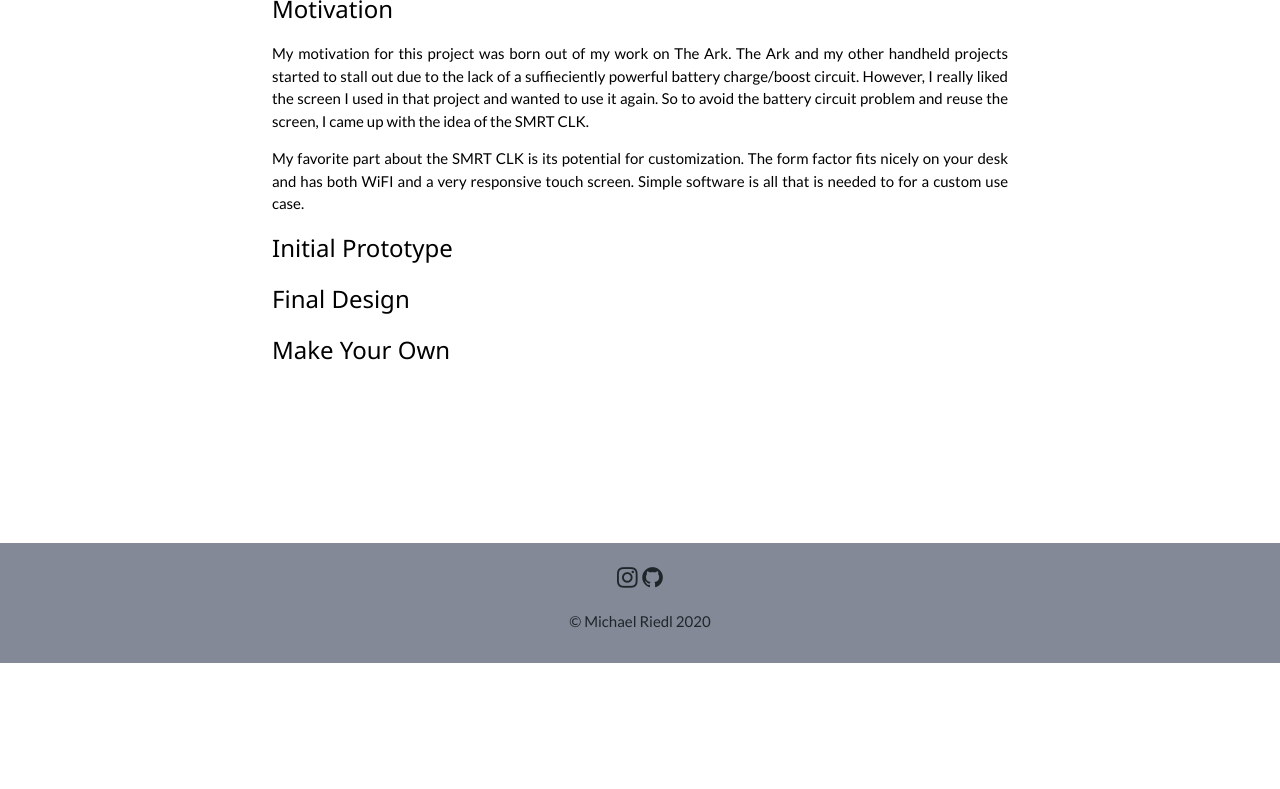
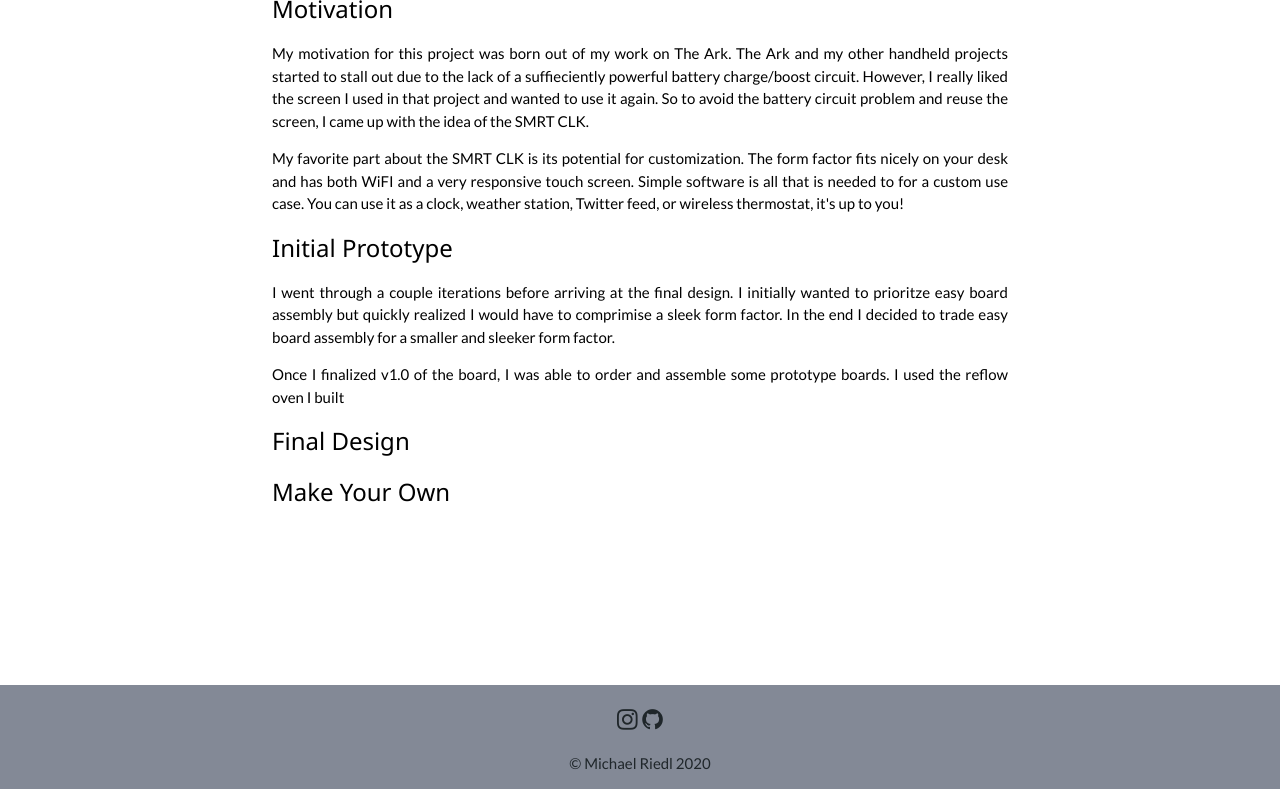
Before and after one commit to michaelriedl/michaelriedl.github.io, a Jekyll site: the page built from projects/SMRT_CLK.html, in a window 1280 px wide and 900 px high, scrolled down 559 px, cut to the strip 111-900 px from the top of the window. Built offline with Jekyll 4.4.1, drawn with Linux system fonts in a browser that asks for light colours; before the commit the page ends 1333 px from its top, so only the background shows below that.

Commit message:
File update

```diff
--- a/projects/SMRT_CLK.html
+++ b/projects/SMRT_CLK.html
@@ -11,9 +11,10 @@ title: SMRT CLK
         </p>
         <h3>Motivation</h3>
         <p>My motivation for this project was born out of my work on The Ark. The Ark and my other handheld projects started to stall out due to the lack of a suffieciently powerful battery charge/boost circuit. However, I really liked the screen I used in that project and wanted to use it again. So to avoid the battery circuit problem and reuse the screen, I came up with the idea of the SMRT CLK.</p>
-        <p>My favorite part about the SMRT CLK is its potential for customization. The form factor fits nicely on your desk and has both WiFI and a very responsive touch screen. Simple software is all that is needed to for a custom use case.</p>
+        <p>My favorite part about the SMRT CLK is its potential for customization. The form factor fits nicely on your desk and has both WiFI and a very responsive touch screen. Simple software is all that is needed to for a custom use case. You can use it as a clock, weather station, Twitter feed, or wireless thermostat, it's up to you!</p>
         <h3>Initial Prototype</h3>
-        <p></p>
+        <p>I went through a couple iterations before arriving at the final design. I initially wanted to prioritze easy board assembly but quickly realized I would have to comprimise a sleek form factor. In the end I decided to trade easy board assembly for a smaller and sleeker form factor.</p>
+        <p>Once I finalized v1.0 of the board, I was able to order and assemble some prototype boards. I used the reflow oven I built </p>
         <h3>Final Design</h3>
         <p></p>
         <h3>Make Your Own</h3>
--- a/projects/index.html
+++ b/projects/index.html
@@ -23,7 +23,7 @@ title: Michael Riedl/Projects
     <div class="w3-third">
         <p><a href="/projects/MortyGAN.html">Morty GAN</a></p>
         <a href="/projects/MortyGAN.html">
-            <img src="/assets/images/projects/Morty001.png" class="w3-round w3-margin-bottom" alt="Morty GAN" style="width:80%">
+            <img src="/assets/images/projects/morty.jpg" class="w3-round w3-margin-bottom" alt="Morty GAN" style="width:80%">
         </a>
     </div>
     <!-- R2W MKI -->
```
Also changed, not shown: assets/images/projects/Morty001.png (deleted), assets/images/projects/morty_gan/morty.jpg (added), 2 other files.
